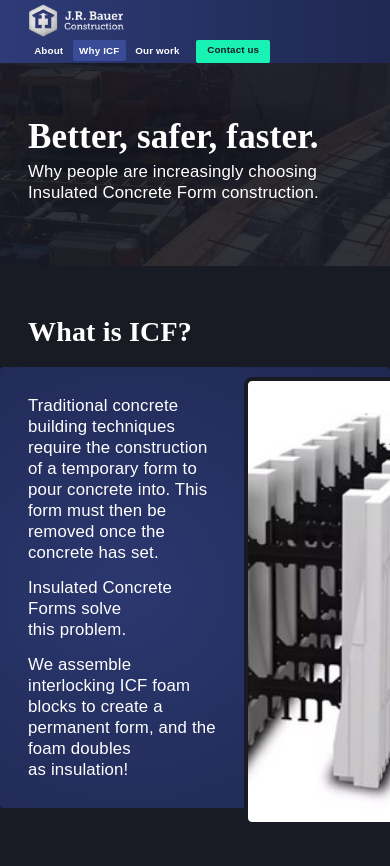
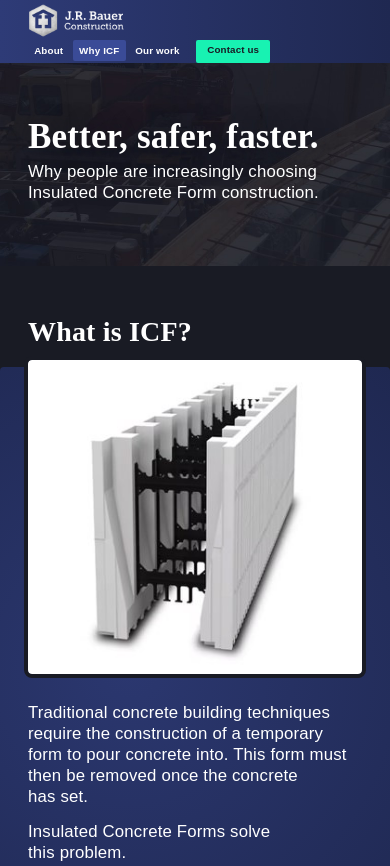
Before and after one commit to perpetualgrimace/jrbauerconstruction.com, an Astro site: page /why-icf in a window 390 px wide. Shown: the top 866 px of the page. Built offline with nearby package versions, Linux system fonts and the light colour scheme; Astro itself is replaced by a stand-in of ours; a web font is replaced by a local one.

Commit message:
improves figure layout on small screens

```diff
--- a/src/components/layout/Figure.astro
+++ b/src/components/layout/Figure.astro
@@ -42,8 +42,6 @@ const { imgSrc, moreLink, title, subtitle } = Astro.props;
   }
 
   .figure-caption {
-    width: 58%;
-
     & > p,
     & > h3 {
       font-size: inherit;
@@ -59,14 +57,24 @@ const { imgSrc, moreLink, title, subtitle } = Astro.props;
   }
 
   .figure-img {
-    position: absolute;
-    top: $sp-md;
-    right: -$sp-md;
-    height: 100%;
-    width: 40%;
     object-fit: cover;
     border-radius: $radius-md;
     outline: $radius-md solid $black;
     background-color: $grey;
+    margin-top: -#{$sp-xl + $sp-xs};
+    margin-bottom: $sp-xl;
+
+    @media (min-width: 700px) {
+      position: absolute;
+      top: $sp-md;
+      right: -$sp-md;
+      margin-top: 0;
+      height: 100%;
+      width: 40%;
+
+      & + .figure-caption {
+        width: 58%;
+      }
+    }
   }
 </style>
```
